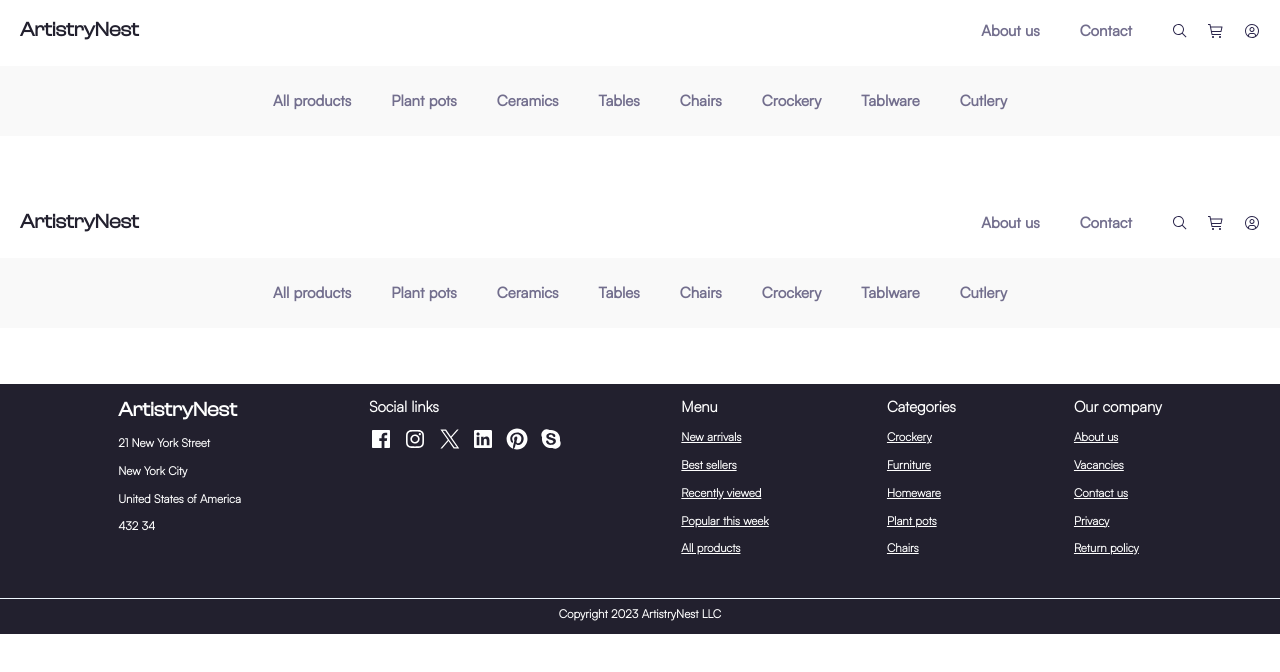
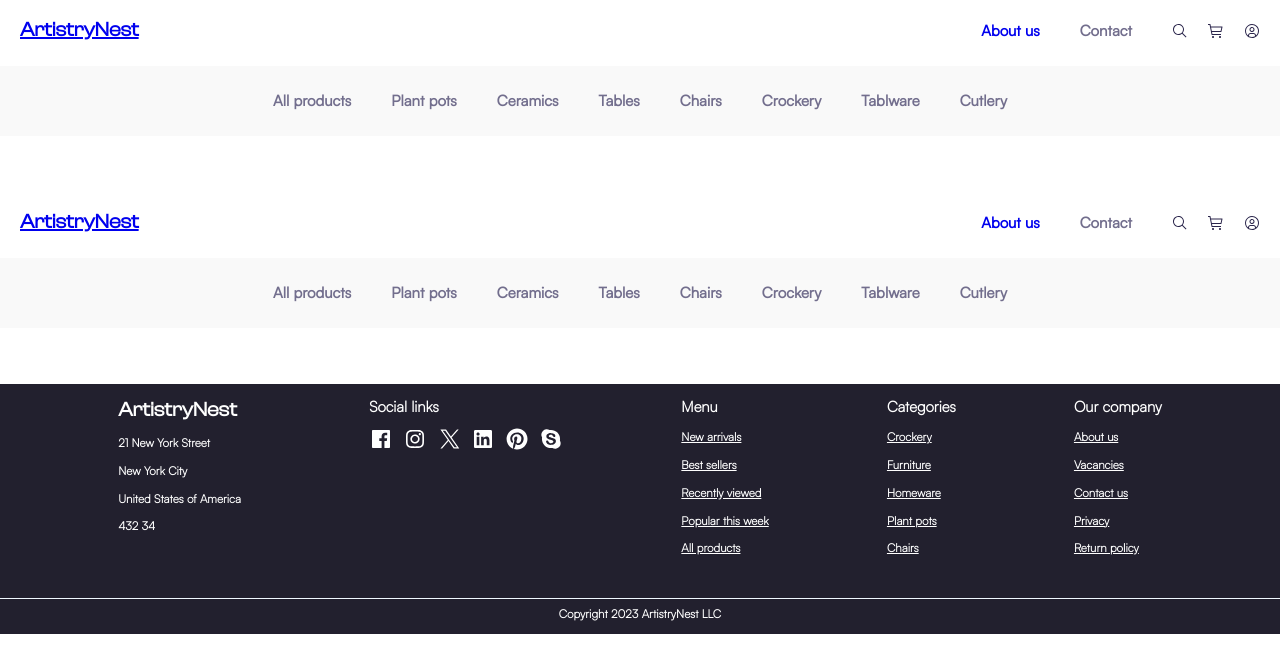
Before and after one commit to Miloua91/ArtistryNest, a Next.js app in the folder pandorascart/: page /components/Header in a window 1280 px wide. Shown: the top 672 px of the page. Built offline with nearby package versions, Linux system fonts and the light colour scheme.

Commit message:
link commit

```diff
--- a/pandorascart/src/pages/api/productid.js
+++ b/pandorascart/src/pages/api/productid.js
@@ -10,5 +10,5 @@ export default async function Products(req, res){
   .from('products')
   .select('*')
   .eq('id', id)
-  res.status(200).json({ data: products });
+  res.status(200).json({ data: products })
 }
--- a/pandorascart/src/pages/components/Esignup.js
+++ b/pandorascart/src/pages/components/Esignup.js
@@ -36,9 +36,6 @@ export default function Esign(){
     useEffect(() => {
         document.getElementById("signupBtn").addEventListener("click", handleSignUp);
 
-        return () => {
-            document.getElementById("signupBtn").removeEventListener("click", handleSignUp);
-        };
     }, [email, sub]);
 
     return (
--- a/pandorascart/src/pages/components/Header.js
+++ b/pandorascart/src/pages/components/Header.js
@@ -1,4 +1,5 @@
 import Image from 'next/image'
+import Link from 'next/link'
 import searchIcon from '@/pages/icons/Search.svg'
 import cartIcon from '@/pages/icons/Shopping--cart.svg'
 import userIcon from '@/pages/icons/User--avatar.svg'
@@ -7,10 +8,14 @@ export default function Header(){
     return(
         <>
         <div className="name">
-            <h1 onClick={() => location="/"}>ArtistryNest</h1>
+            <Link href={'/'}>
+            <h1 >ArtistryNest</h1>
+            </Link>
         </div>
         <div className="top-right">
-            <h2 onClick={() => location="/about"} className="about">About us</h2>
+            <Link href={'/about'}>
+            <h2 className="about">About us</h2>
+            </Link>
             <h2 className="contact">Contact</h2>
             <div className="searchIcon">
                 <Image src={searchIcon} alt="Search"/>
--- a/pandorascart/src/pages/products/[id].js
+++ b/pandorascart/src/pages/products/[id].js
@@ -5,12 +5,14 @@ import Image from 'next/image'
 import Prod from '@/pages/img/Photo.svg'
 import { useState, useEffect } from 'react'
 import { useRouter } from 'next/router';
+import Link from 'next/link'
 
 
 export default function ProductDetail() {
     const [product, setProduct] = useState([]);
     const router = useRouter();
     const { id } = router.query;
+    console.log(router.query)
 
     useEffect(() => {
         fetch(`/api/productid?id=${id}`)
@@ -24,8 +26,7 @@ export default function ProductDetail() {
             }
         })
     }, [id]);
-    console.log(product)
-
+   console.log(product);
     return(
         <>
             <div key={product.id} className='pdp'>
--- a/pandorascart/src/styles/globals.css
+++ b/pandorascart/src/styles/globals.css
@@ -31,6 +31,7 @@ body {
     font-family: clashDisplay;
     cursor: pointer;
 }
+
 .top-right{
     position: relative;
     display: flex;
```
Also changed, not shown: pandorascart/src/pages/components/OurProducts.js (+6 -2 lines).
